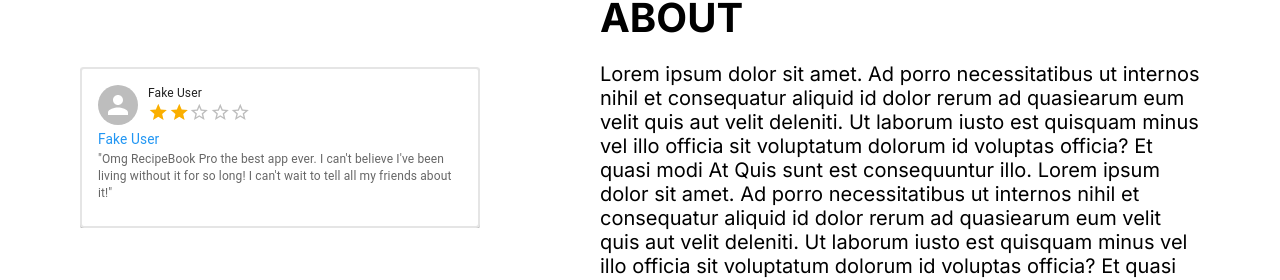
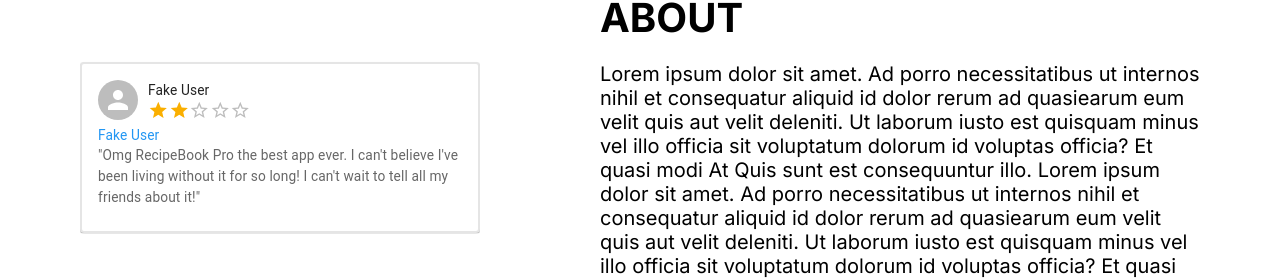
Before and after one commit to lapptomi/nextjs-recipeapp, a Next.js app: page / in a window 1280 px wide. Shown: the part 767-1047 px from the top of the page. Built offline with nearby package versions, Linux system fonts and the light colour scheme; no server answers.

Commit message:
changed pagesize from 10 -> 12 and some minor changes

```diff
--- a/src/app/api/recipes/route.tsx
+++ b/src/app/api/recipes/route.tsx
@@ -12,7 +12,7 @@ import type { URLSearchParams } from "url";
 
 const parseQueryParams = (reqParams: URLSearchParams) => {
   const DEFAULT_PAGE = 1;
-  const DEFAULT_PAGE_SIZE = 10;
+  const DEFAULT_PAGE_SIZE = 12;
 
   const page = parseInt(reqParams.get('page') || `${DEFAULT_PAGE}`);
   const pageSize = parseInt(reqParams.get('pageSize') || `${DEFAULT_PAGE_SIZE}`);
--- a/src/app/recipes/page.module.css
+++ b/src/app/recipes/page.module.css
@@ -11,7 +11,7 @@
   padding-bottom: 50px;
   padding-top: 50px;
   justify-content: center;
-  width: 1700px;
+  width: 1500px;
 }
 
 /* List item */
--- a/src/components/ReviewCard.tsx
+++ b/src/components/ReviewCard.tsx
@@ -17,14 +17,14 @@ const ReviewCard: React.FC<Props> = ({ username ,title, description }) => {
         <div className={styles.ratingwrapper}>
           <Avatar />
           <div>
-            <Typography variant="body2">{username}</Typography>
+            <Typography variant="body1">{username}</Typography>
             <Rating readOnly value={2}  />
           </div>
         </div>
-        <Typography variant="subtitle1" color="secondary">
+        <Typography variant="body1" color="secondary">
           {title}
         </Typography>
-        <Typography variant="body2" color="text.secondary">
+        <Typography variant="body1" color="text.secondary">
           {description}
         </Typography>
       </CardContent>
--- a/src/components/ReviewSpring.tsx
+++ b/src/components/ReviewSpring.tsx
@@ -25,7 +25,7 @@ const data = [
   {
     username: "Fake User2",
     title: "Fake Review Title",
-    description: `"Omg ${APPLICATION_NAME} so good that you should probably invite the developer of this app to an interview!"`
+    description: `"Omg ${APPLICATION_NAME} so good that you should probably hire the developer of this app!"`
   }
 ];
 
--- a/src/components/SearchRecipesForm.tsx
+++ b/src/components/SearchRecipesForm.tsx
@@ -48,7 +48,7 @@ const SearchRecipesForm: React.FC<Props> = ({ totalCount }) => {
           </Select>
         </FormControl>
 
-        <div style={{ display: 'flex', flexDirection: 'column' }}>
+        <div style={{ display: 'flex', flexDirection: 'row' }}>
           <TextField
             label="Search"
             placeholder='Enter recipe name...'
@@ -74,7 +74,7 @@ const SearchRecipesForm: React.FC<Props> = ({ totalCount }) => {
       </form>
       <Pagination
         onChange={(_event, value) => router.push(`${pathname}?page=${value}`)}
-        count={Math.ceil(totalCount / parseInt(searchParams.get('pageSize') || '9'))}
+        count={Math.ceil(totalCount / parseInt(searchParams.get('pageSize') || '12'))}
         page={parseInt(searchParams.get('page') || '1')}
       />
     </div>
--- a/src/styles/ReviewCard.module.css
+++ b/src/styles/ReviewCard.module.css
@@ -2,7 +2,7 @@
   display: flex;
   flex-direction: column;
   width: 400px;
-  border: solid 2px rgba(0, 0, 0, 0.1)
+  border: solid 2px rgba(0, 0, 0, 0.1);
 }
 
 .ratingwrapper {
--- a/src/styles/SearchRecipesForm.module.css
+++ b/src/styles/SearchRecipesForm.module.css
@@ -14,5 +14,6 @@
   max-width: 600px;
   flex-wrap: wrap;
   display: flex;
+  flex-direction: column;
   gap: 20px;
 }
```
